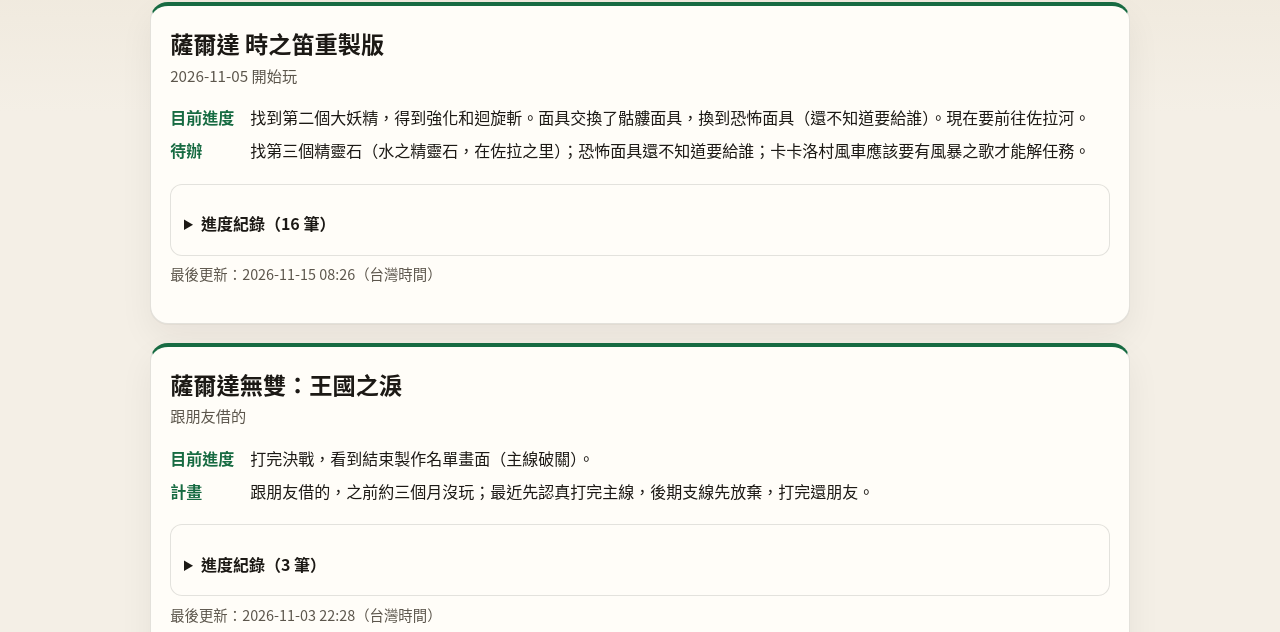
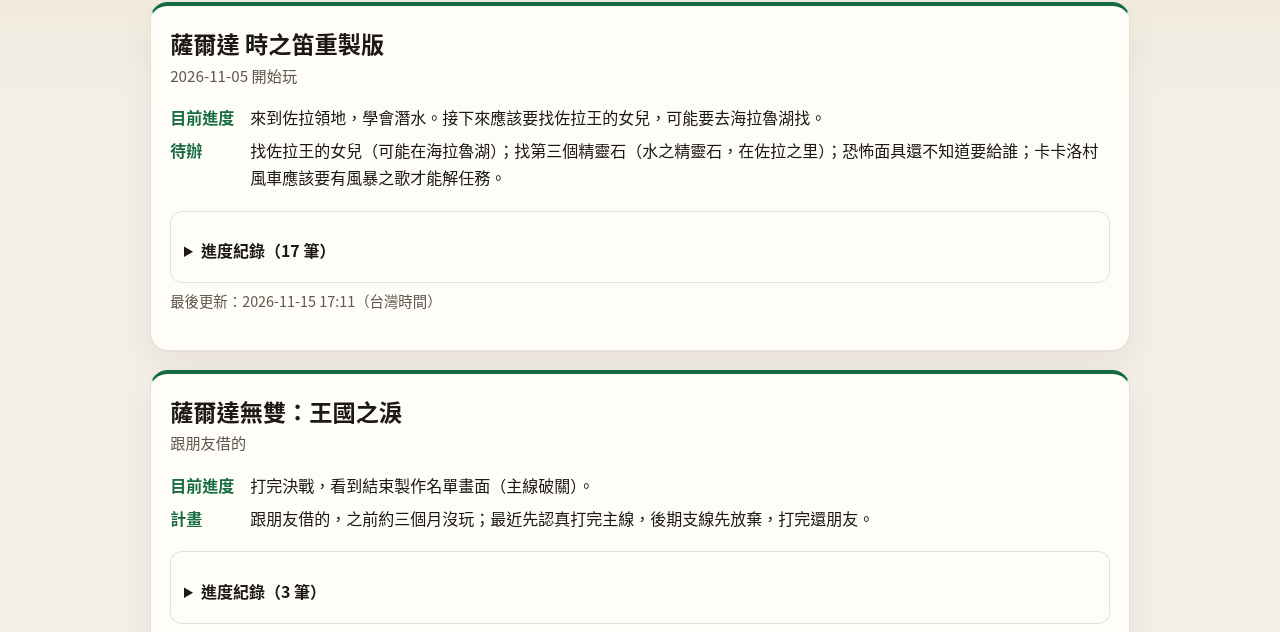
Before and after one commit to yzslay/GrokDailyUpdate, a plain HTML site: page game/index.html in a window 1280 px wide. Shown: the part 168-800 px from the top of the page. Drawn offline with Linux system fonts and the light colour scheme.

Commit message:
時之笛：佐拉領地、學會潛水
Co-authored-by: Roger Hsiao <yzslay@users.noreply.github.com>

```diff
--- a/game/index.html
+++ b/game/index.html
@@ -45,14 +45,15 @@
 
         <dl class="status">
           <dt>目前進度</dt>
-          <dd>找到第二個大妖精，得到強化和迴旋斬。面具交換了骷髏面具，換到恐怖面具（還不知道要給誰）。現在要前往佐拉河。</dd>
+          <dd>來到佐拉領地，學會潛水。接下來應該要找佐拉王的女兒，可能要去海拉魯湖找。</dd>
           <dt>待辦</dt>
-          <dd>找第三個精靈石（水之精靈石，在佐拉之里）；恐怖面具還不知道要給誰；卡卡洛村風車應該要有風暴之歌才能解任務。</dd>
+          <dd>找佐拉王的女兒（可能在海拉魯湖）；找第三個精靈石（水之精靈石，在佐拉之里）；恐怖面具還不知道要給誰；卡卡洛村風車應該要有風暴之歌才能解任務。</dd>
         </dl>
 
         <details class="log-box">
-          <summary>進度紀錄（16 筆）</summary>
+          <summary>進度紀錄（17 筆）</summary>
         <ol class="log" reversed>
+          <li><time>2026-11-15 17:11</time> 來到佐拉領地，學會潛水。接下來應該要找佐拉王的女兒，可能要去海拉魯湖找。</li>
           <li><time>2026-11-15 08:26</time> 找到第二個大妖精，得到強化和迴旋斬。面具交換了骷髏面具，換到恐怖面具（還不知道要給誰）。現在要前往佐拉河。</li>
           <li><time>2026-11-15 00:47</time> 在死亡之山山頂見到大妖精，學會火焰魔法後下山。接下來要找第二個大妖精（海拉魯城堡附近）和第三個精靈石。</li>
           <li><time>2026-11-14 22:48</time> 打倒多東哥洞窟 Boss 多東哥王（King Dodongo，恐龍），得到火之精靈石。接下來要往死亡之山山頂找大妖精。</li>
@@ -72,7 +73,7 @@
         </ol>
         </details>
 
-        <p class="updated">最後更新：2026-11-15 08:26（台灣時間）</p>
+        <p class="updated">最後更新：2026-11-15 17:11（台灣時間）</p>
       </section>
       <section class="panel card--game game" id="hyrule-warriors-aoi" aria-labelledby="hwa-title">
         <h2 id="hwa-title">薩爾達無雙：王國之淚</h2>
```
